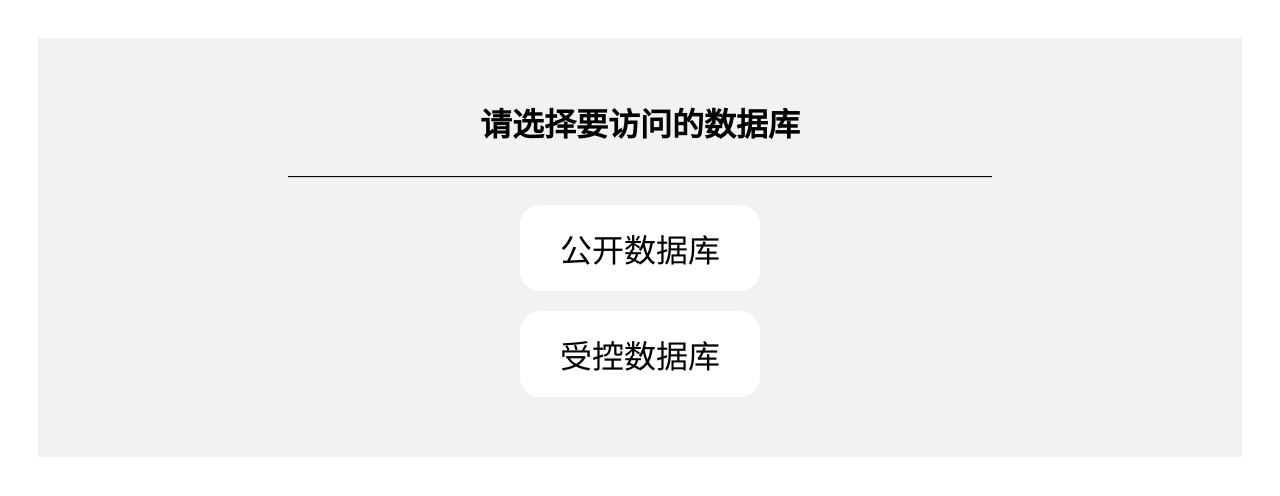
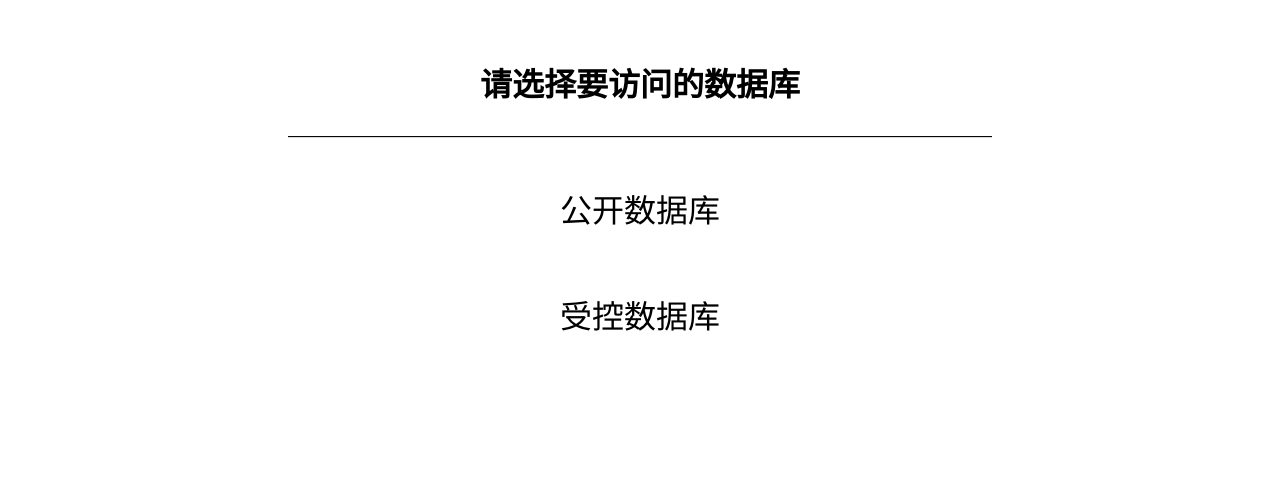
Before and after one commit to zhangbeining666/zhangbeining666.github.io, a plain HTML site: page ziyuan.html in a window 1280 px wide. Drawn offline with Linux system fonts and the light colour scheme.

Commit message:
Update ziyuan.html

```diff
--- a/ziyuan.html
+++ b/ziyuan.html
@@ -6,11 +6,6 @@
             font-family: Arial, sans-serif;
             text-align: center;
             padding: 30px;
-        }
-    .container {
-      text-align: center;
-      background-color: #f2f2f2; /* 设置背景颜色 */
-      padding: 40px; /* 设置内边距 */
     }
     button {
       display: block;
```
